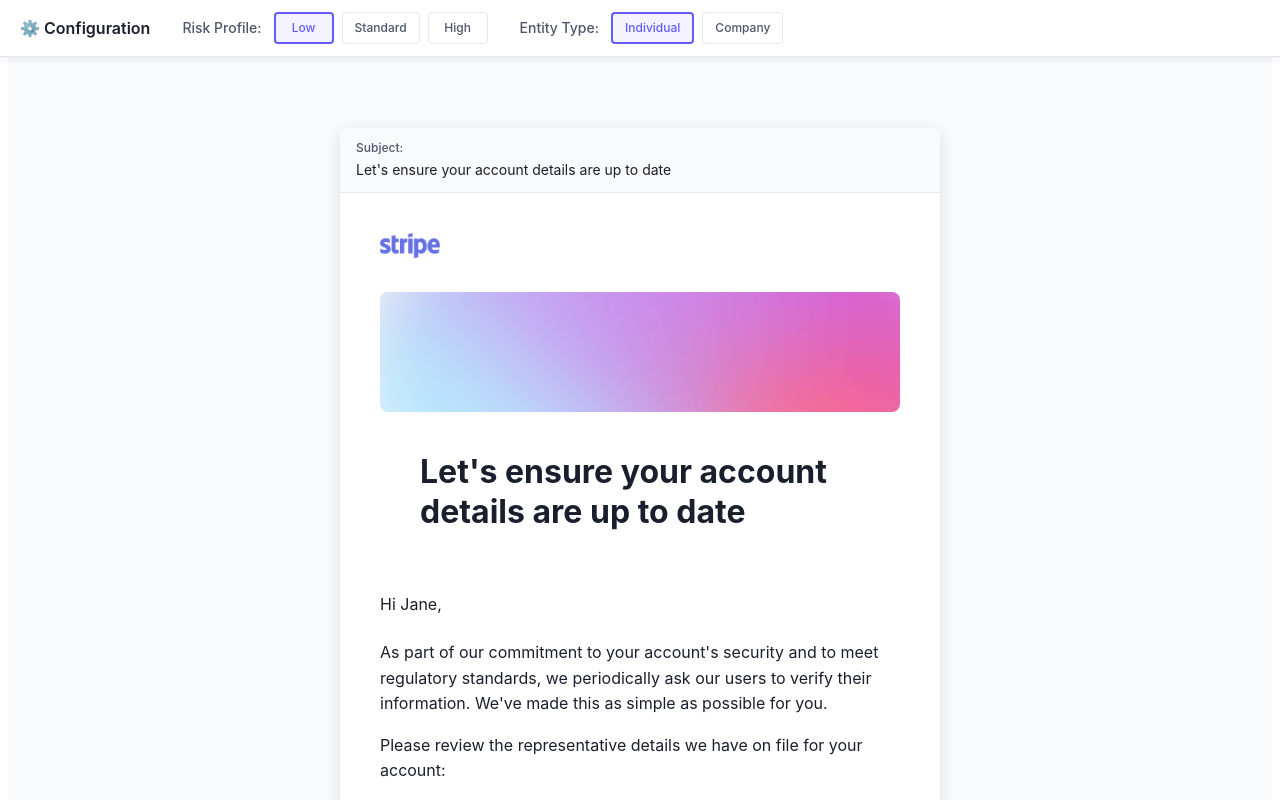
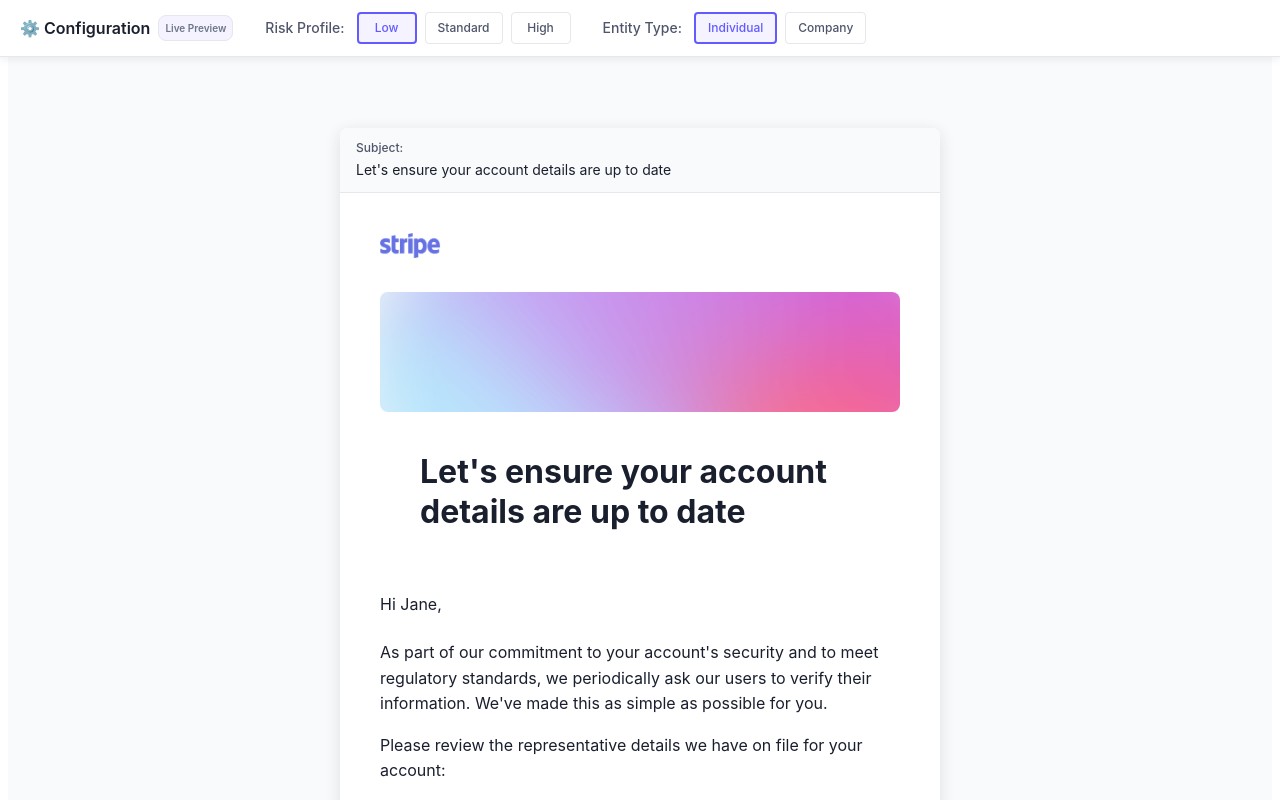
Before and after one commit to aishwari-stripe/kyc-refresh-mvp, a React (Vite) app: page / in a window 1280 px wide. Shown: the top 800 px of the page. Built offline with nearby package versions, Linux system fonts and the light colour scheme.

Commit message:
Fix TopNavBar visibility in modal - add TopNavBar to dashboard view

```diff
--- a/src/App.tsx
+++ b/src/App.tsx
@@ -175,12 +175,18 @@ function App() {
       <div style={{
         minHeight: '100vh',
         background: 'linear-gradient(135deg, rgba(45, 45, 45, 0.3) 0%, rgba(20, 20, 20, 0.3) 100%)',
-        display: 'flex',
-        alignItems: 'center',
-        justifyContent: 'center',
-        padding: '20px',
         fontFamily: '-apple-system, BlinkMacSystemFont, "San Francisco", "Segoe UI", "Roboto", "Ubuntu", sans-serif',
+        position: 'relative'
       }}>
+        {/* Top Navigation Bar - Always visible */}
+        <TopNavBar
+          riskProfile={riskProfile}
+          entityType={entityType}
+          onRiskProfileChange={setRiskProfile}
+          onEntityTypeChange={setEntityType}
+        />
+
+        {/* Modal */}
         <KYCRefreshModal
           riskProfile={riskProfile}
           entityType={entityType}
--- a/src/components/TopNavBar.tsx
+++ b/src/components/TopNavBar.tsx
@@ -23,11 +23,13 @@ const TopNavBar: React.FC<TopNavBarProps> = ({
       backgroundColor: '#FFFFFF',
       borderBottom: '1px solid #E4E7EC',
       padding: '12px 20px',
-      zIndex: 2000,
+      zIndex: 10000, // Ensure it's above everything including modals
       display: 'flex',
       alignItems: 'center',
       gap: '32px',
-      boxShadow: '0 2px 8px rgba(26, 31, 46, 0.08)'
+      boxShadow: '0 2px 8px rgba(26, 31, 46, 0.08)',
+      backdropFilter: 'blur(8px)', // Subtle glass effect to show it's above other content
+      WebkitBackdropFilter: 'blur(8px)' // Safari support
     }}>
       {/* Logo/Title */}
       <div style={{
@@ -38,6 +40,16 @@ const TopNavBar: React.FC<TopNavBarProps> = ({
         gap: '8px'
       }}>
         ⚙️ Configuration
+        <span style={{
+          fontSize: '10px',
+          color: '#6C7689',
+          backgroundColor: '#F4F3FF',
+          padding: '2px 6px',
+          borderRadius: '8px',
+          border: '1px solid #E4E7EC'
+        }}>
+          Live Preview
+        </span>
       </div>
 
       {/* Risk Profile Selector */}
--- a/src/components/kyc/KYCRefreshModal.css
+++ b/src/components/kyc/KYCRefreshModal.css
@@ -33,7 +33,7 @@
 /* Modal Overlay */
 .kyc-modal-overlay {
   position: fixed;
-  top: 0;
+  top: 52px; /* Account for TopNavBar height (12px + content + 12px + border) */
   left: 0;
   right: 0;
   bottom: 0;
```
